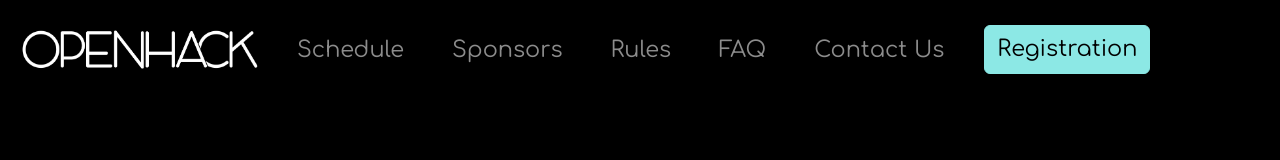
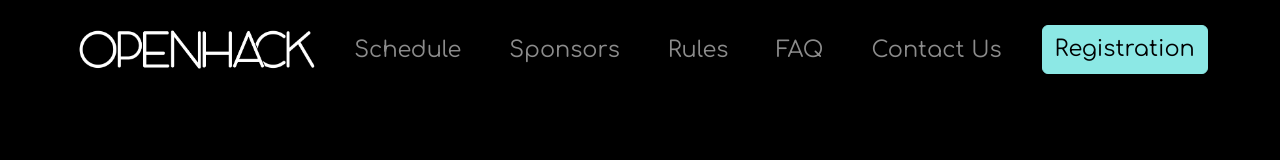
Before and after one commit to Krish2958/OpenHack, a React (Create React App) app in the folder openhack/: page / in a window 1280 px wide. Shown: the top 160 px of the page. Built offline with nearby package versions, Linux system fonts and the light colour scheme.

Commit message:
[FIX] FIXED NAVBAR SIDE BUG

```diff
--- a/openhack/src/components/CustomNavbar/CustomNavbar.css
+++ b/openhack/src/components/CustomNavbar/CustomNavbar.css
@@ -10,18 +10,39 @@
     position: sticky;
     top: 0;
     z-index: 100;
+    display: flex;
+    justify-content: center;
+    align-items: center;
 
     @media screen and (max-width:768px ){
-      flex-direction: row-reverse;
+      flex-direction: row;
       justify-content: center;
       align-items: center;
       margin: 0;
       width: 17rem;
-
     }
 
   }
 
+.nav-content {
+    display: inline-flex;
+    @media screen and (max-width:768px ){
+      display: flex;
+      flex-direction: column;
+    }
+}
+
+.navbar-container {
+  display: inline-flex;
+  @media screen and (max-width:768px ){
+    display: flex;
+    flex-direction: row-reverse;
+      justify-content: center;
+      align-items: center;
+      margin: 0;
+      width: 17rem;
+  }
+}
 
  .reg-button {
   font-size: 1.4rem;
--- a/openhack/src/components/CustomNavbar/index.jsx
+++ b/openhack/src/components/CustomNavbar/index.jsx
@@ -26,12 +26,15 @@ export const CustomNavbar = () => {
       expand="lg"
       expanded={expanded}
     >
+      <div className='nav-content'>
+      <div className='navbar-container'>
       <LinkContainer to="/" onClick={handleNavCollapse}>
         <Navbar.Brand>
           <img alt='OpenHack' className="brand-logo-nav" src={Assets.OpenHack} />
         </Navbar.Brand>
       </LinkContainer>
       <Navbar.Toggle aria-controls="basic-navbar-nav" onClick={() => setExpanded(!expanded)} />
+      </div>
       <Navbar.Collapse
         id="basic-navbar-nav"
         onSelect={handleNavCollapse}
@@ -57,6 +60,7 @@ export const CustomNavbar = () => {
           </LinkContainer>
         </Nav>
       </Navbar.Collapse>
+      </div>
     </Navbar>
   );
 };
```
